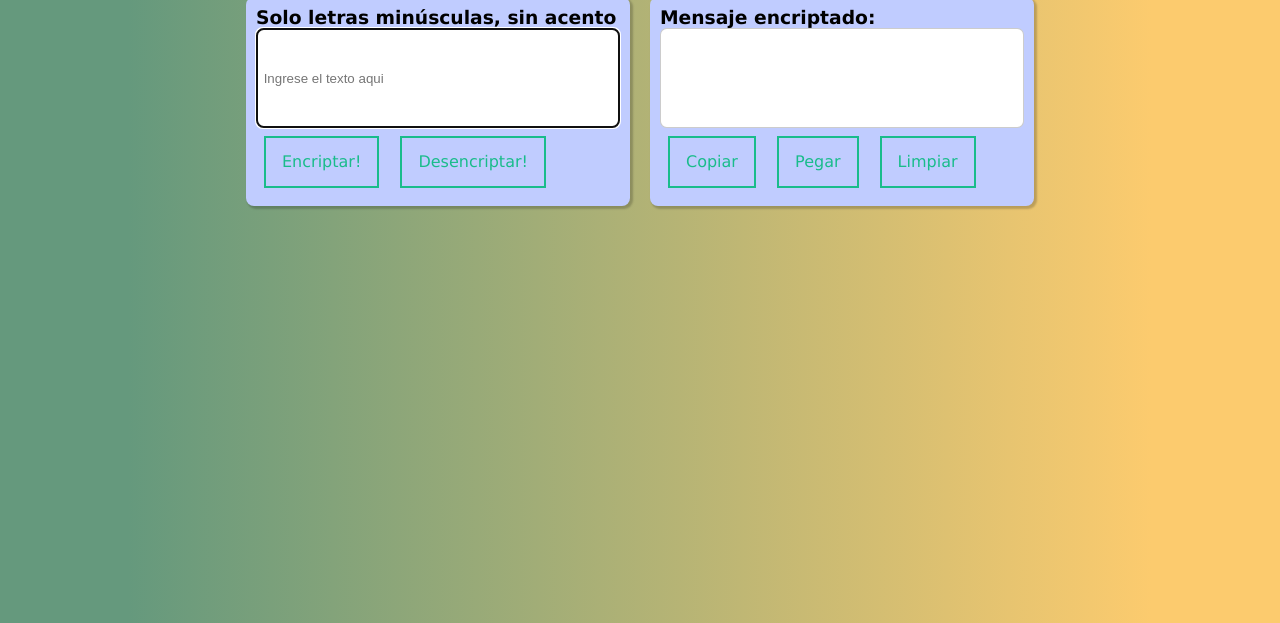
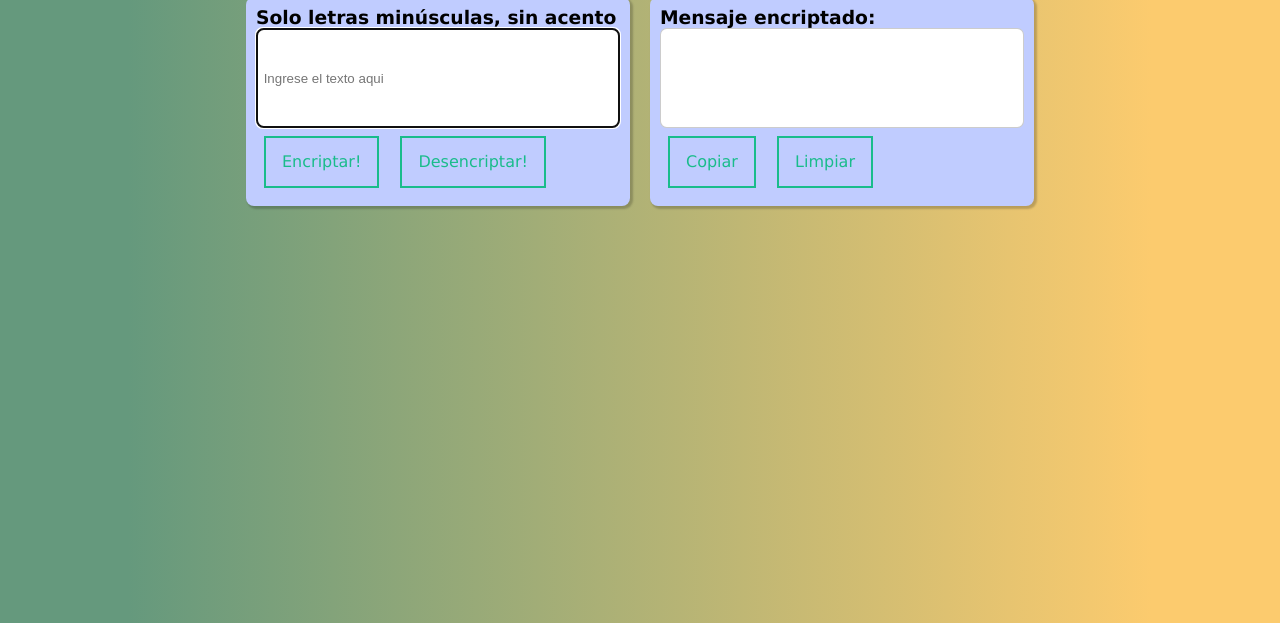
Before and after one commit to hpguarnizo/ChallengeEncriptador-ONE, a plain HTML site: page index.html in a window 1280 px wide. Shown: the part 120-743 px from the top of the page. Drawn offline with Linux system fonts and the light colour scheme.

Commit message:
Quitando botón para pegar, se lo implementará posteriormente, aora no cumplía ninguna función

```diff
--- a/index.html
+++ b/index.html
@@ -24,7 +24,6 @@
       <h3 id="">Mensaje encriptado:</h3>
       <input class="text-input" type="text" id="msg"></input>
       <input class="btn" type="submit" value="Copiar" id="btn-copy">
-      <input class="btn" type="submit" value="Pegar" id="btn-paste">
       <input class="btn" type="submit" value="Limpiar" id="btn-clean">
       <span class="copia" id="texto-copiado"></span>
     </section>
```
